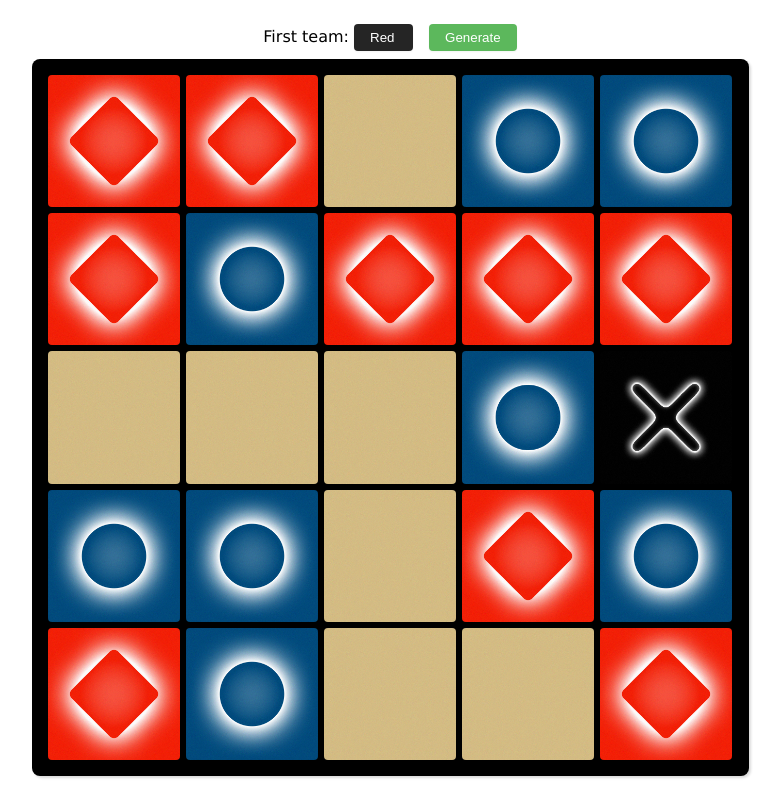
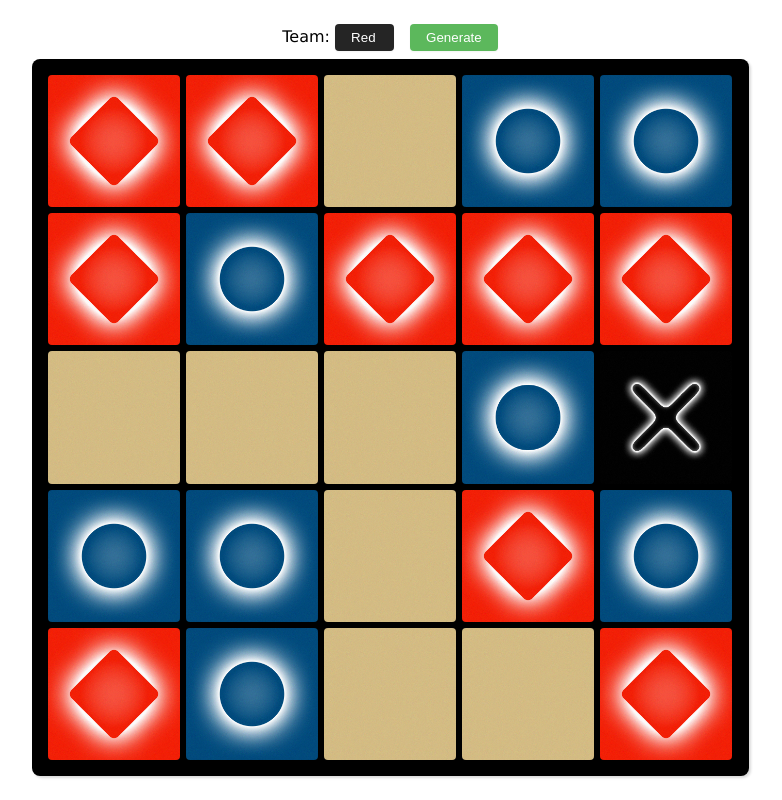
Before and after one commit to aleksapetrovic2907/codenames-matrix-generator, a plain HTML site: page index.html in a window 1280 px wide. Shown: the whole page, without its empty margins (250-1032 px from the left). Drawn offline with Linux system fonts and the light colour scheme.

Commit message:
change text content of team-select label

```diff
--- a/index.html
+++ b/index.html
@@ -11,7 +11,7 @@
     <div class="content">
       <div class="actions-container">
         <div class="team-select-wrapper">
-          <label for="team-select">First team:</label>
+          <label for="team-select">Team:</label>
           <select name="team-select" id="team-select">
             <option value="teamA" selected>Red</option>
             <option value="teamB">Blue</option>
```
